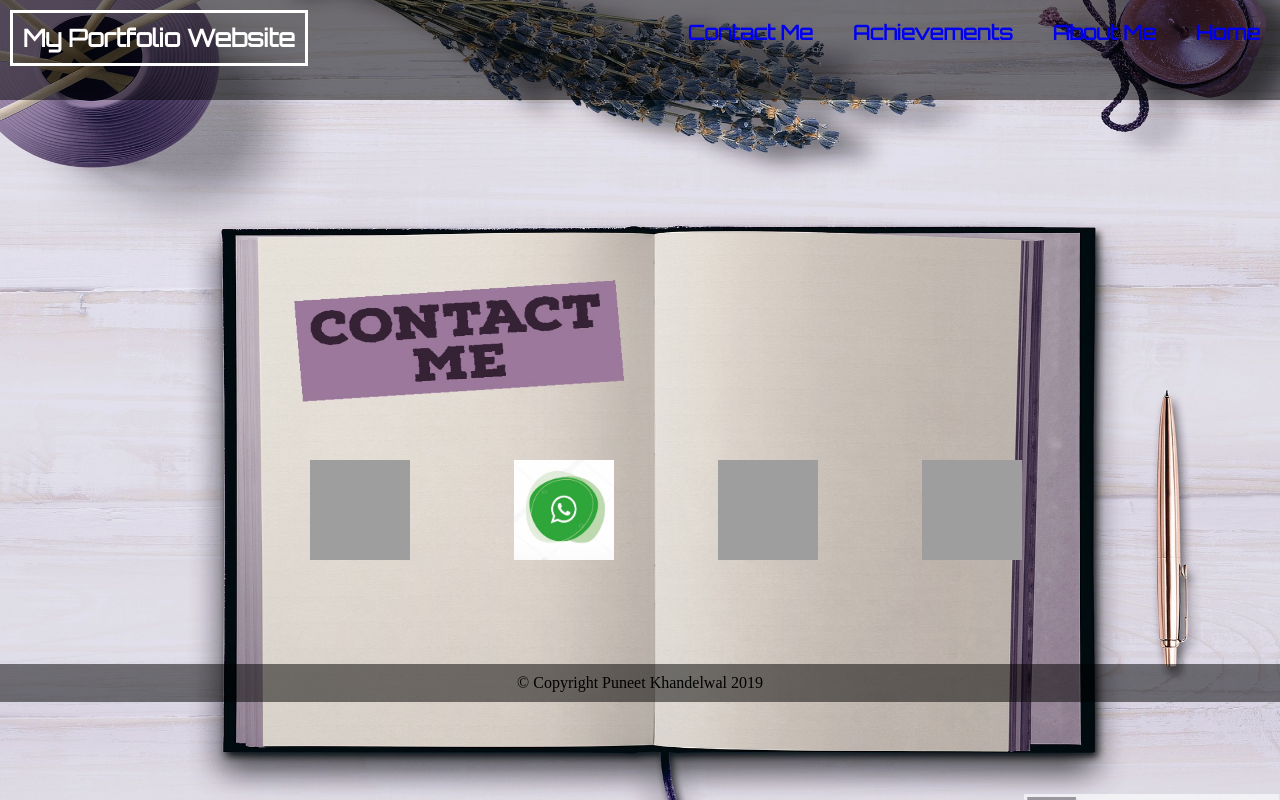
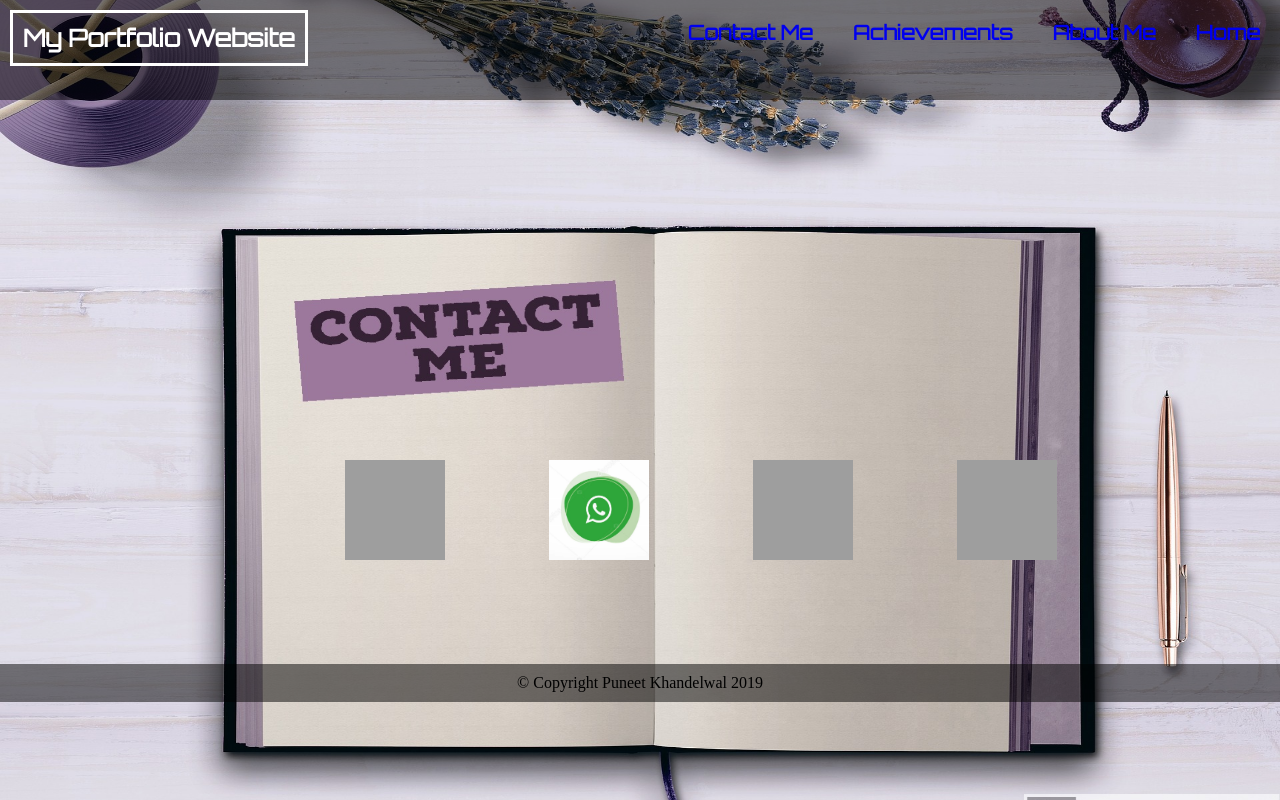
Before and after one commit to puneet3476/puneet3476.github.io, a PHP site: the page made by Contact Me.html in a window 1280 px wide. Run offline with PHP 8.4, Linux system fonts and the light colour scheme; some web fonts are replaced; grey boxes are pictures that could not be loaded.

Commit message:
Update Contact Me.css

```diff
--- a/Contact Me.css
+++ b/Contact Me.css
@@ -52,7 +52,7 @@ padding: 10px 10px;}
 }
 .fb{float: center;
 	margin-top: 360px;
-	margin-left: 310px;
+	margin-left: 345px;
 	margin-bottom: 100px;}
 
 .what{margin-left: 100px;
```
